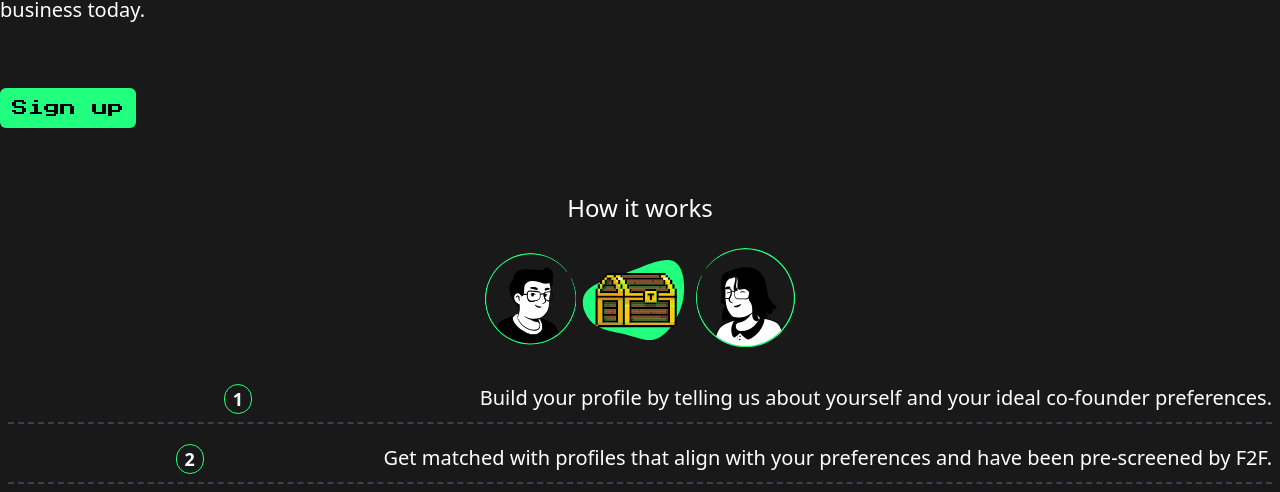
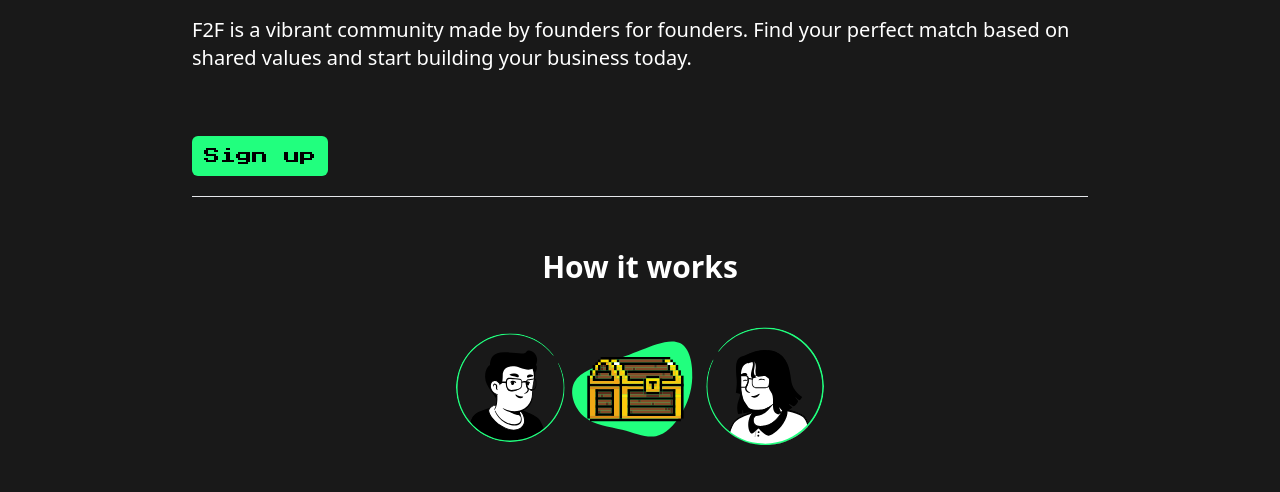
Before and after one commit to w-dib/f2f, a Next.js app: page / in a window 1280 px wide. Shown: the part 308-800 px from the top of the page. Built offline with nearby package versions, Linux system fonts and the light colour scheme; no server answers.

Commit message:
Improve main page tailwind

```diff
--- a/app/page.js
+++ b/app/page.js
@@ -54,7 +54,7 @@ const howItWorks = [
 
 export default function Home() {
   return (
-    <main className="flex flex-col mx-5 md:mx-auto md:max-w-7xl">
+    <main className="flex flex-col mx-5 md:mx-auto md:max-w-4xl">
       {/* Title */}
       <div className="mt-7 text-white text-3xl md:text-5xl text-left leading-relaxed">
         <span className="underline decoration-[#21FF7E]">
@@ -70,7 +70,7 @@ export default function Home() {
         today.
       </div>
       {/* Login & Signup */}
-      <div className="mt-5 md:mt-16">
+      <div className="mt-5 md:mt-16 pb-7">
         <div className="flex justify-between md:justify-start text-white text-3xl font-normal">
           <div
             className={`${p2.className} md:mr-5 px-3 py-2 bg-[#21FF7E] text-black rounded-md text-base hover:bg-[#29a35c] hover:text-white cursor-pointer`}
@@ -78,18 +78,25 @@ export default function Home() {
             <Link href="/signup">Sign up</Link>
           </div>
         </div>
+        <hr className="h-px mt-5 bg-gray-200 border-0 dark:bg-gray-700" />
       </div>
       {/* How it works */}
-      <div className="flex flex-col mt-7 md:mt-16">
-        <p className="text-white text-center text-2xl">How it works</p>
-        <img className="h-32 w-auto mt-3" src="./img/Frame.svg" alt="" />
-        <div className="px-2">
+      <div className="p-6 text-lg md:text-xl">
+        <p className="text-2xl md:text-3xl text-center font-bold text-white">
+          How it works
+        </p>
+        <img
+          className="py-7 h-40 md:h-52 w-auto mx-auto"
+          src="./img/Frame.svg"
+          alt=""
+        />
+        <div className="mx-auto mt-5 space-y-4 md:max-w-prose">
           {howItWorks.map((step) => (
             <div
               key={step.id}
-              className="flex mt-5 border-b-2 border-dashed border-gray-700 pb-2"
+              className="flex flex-row flex-nowrap gap-4 md:gap-8 "
             >
-              <div className="mx-auto font-bold my-auto text-white text-lg border rounded-full  px-2 border-[#21FF7e]">
+              <div className="flex h-12 w-12 shrink-0 items-center justify-center rounded-full border-2 border-[#21FF7e] text-white md:h-16 md:w-16">
                 {step.id}
               </div>
               <p className="ml-3 text-white text-lg md:text-xl font-thin text-left">
@@ -102,8 +109,8 @@ export default function Home() {
       {/* Features */}
       <div className="flex flex-col md:flex-row md:space-x-2 md:mt-16">
         {cards.map((card) => (
-          <div key={card.name} className="mt-5 md:mt-0 mx-auto">
-            <div className="block p-6 bg-white border md:h-60 border-gray-200 rounded-lg shadow hover:bg-gray-100">
+          <div key={card.name} className="mt-5 md:mt-0 mx-auto md:h-72">
+            <div className="block p-6 bg-white border md:h-full border-gray-200 rounded-lg shadow hover:bg-gray-100">
               <div className="flex flex-none h-8 w-8 border rounded-full border-[#21FF7E] items-center justify-center">
                 <card.icon className="h-6 w-6" />
               </div>
```
